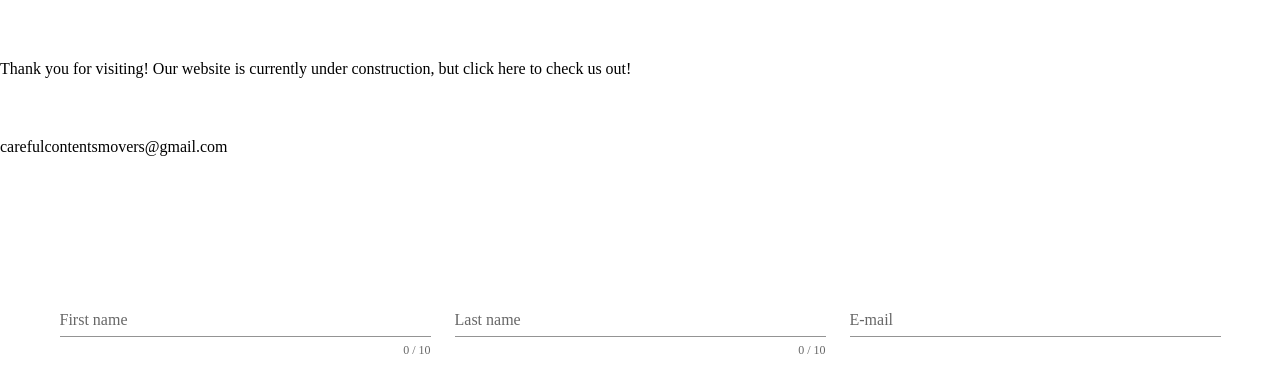
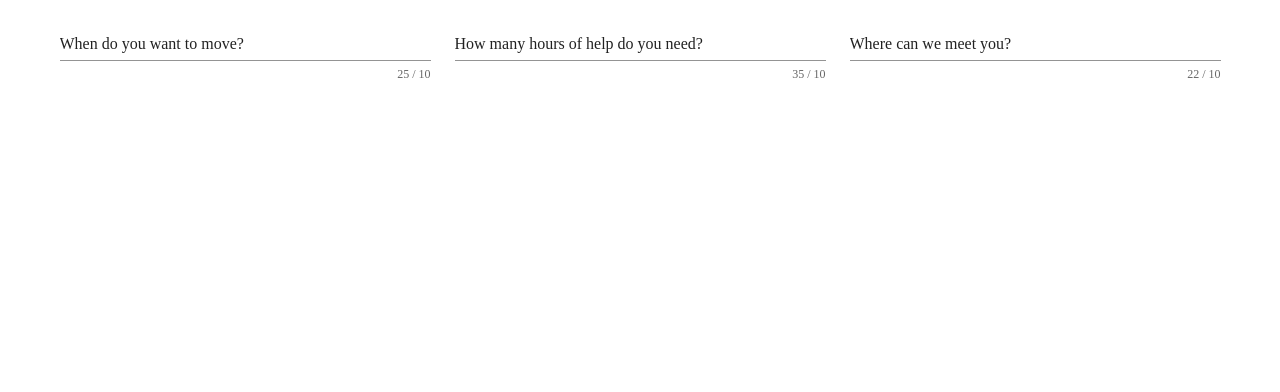
Before and after one commit to Kandianne/care-contents, a Vue app: page / in a window 1280 px wide. Shown: the top 392 px of the page. Built offline with nearby package versions, Linux system fonts and the light colour scheme.

Commit message:
simplifying form and removing validation for now

```diff
--- a/src/App.vue
+++ b/src/App.vue
@@ -1,19 +1,16 @@
 <template>
 <main>
-  <Home />
   <CreateJob />
 </main>
 </template>
 
 <script>
-import Home from './components/Home';
 import CreateJob from './components/CreateJob';
 
 export default {
   name: 'App',
 
   components: {
-    Home,
     CreateJob
   },
 
--- a/src/components/CreateJob.vue
+++ b/src/components/CreateJob.vue
@@ -1,41 +1,15 @@
 <template>
-  <v-form v-model="valid">
+  <v-form>
     <v-container>
       <v-row>
-        <v-col
+        <v-col v-for="q in questions" v-bind:key="q.name"
           cols="12"
           md="4"
         >
           <v-text-field
-            v-model="firstname"
-            :rules="nameRules"
+            v-model="q.text"
             :counter="10"
-            label="First name"
-            required
-          ></v-text-field>
-        </v-col>
-
-        <v-col
-          cols="12"
-          md="4"
-        >
-          <v-text-field
-            v-model="lastname"
-            :rules="nameRules"
-            :counter="10"
-            label="Last name"
-            required
-          ></v-text-field>
-        </v-col>
-
-        <v-col
-          cols="12"
-          md="4"
-        >
-          <v-text-field
-            v-model="email"
-            :rules="emailRules"
-            label="E-mail"
+            :for="q.label"
             required
           ></v-text-field>
         </v-col>
@@ -46,19 +20,17 @@
 
 <script>
   export default {
+    r: () => ({
+      requiredRule: [
+        v => !!v || 'Required',
+      ],
+    }),
     data: () => ({
-      valid: false,
-      firstname: '',
-      lastname: '',
-      nameRules: [
-        v => !!v || 'Name is required',
-        v => v.length <= 10 || 'Name must be less than 10 characters',
-      ],
-      email: '',
-      emailRules: [
-        v => !!v || 'E-mail is required',
-        v => /.+@.+/.test(v) || 'E-mail must be valid',
-      ],
+      questions: [
+        {name: "date", text: "When do you want to move?" },
+        {name: "hours-estimated", text: "How many hours of help do you need?"},
+        {name: "address", text: "Where can we meet you?"}
+      ]
     }),
   }
 </script>
```
Also changed, not shown: 1 other file (tests, documents, lock files or other folders).
